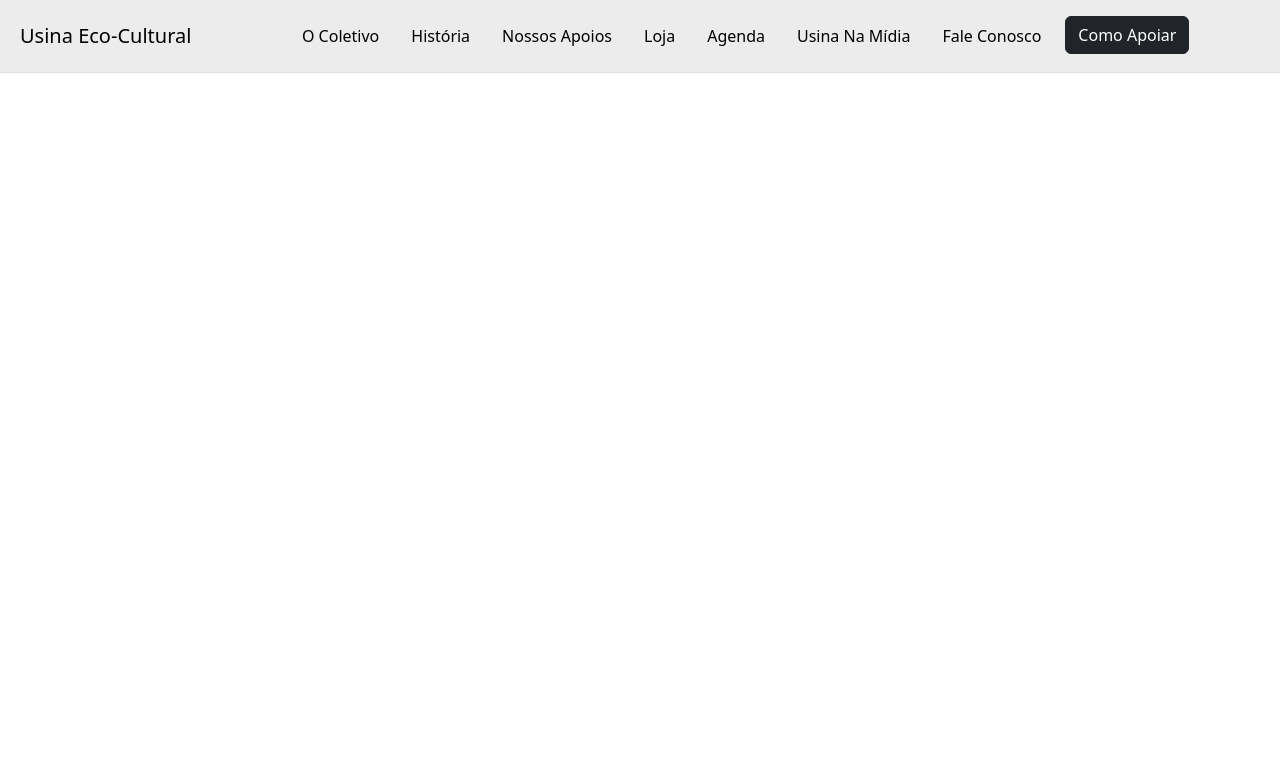
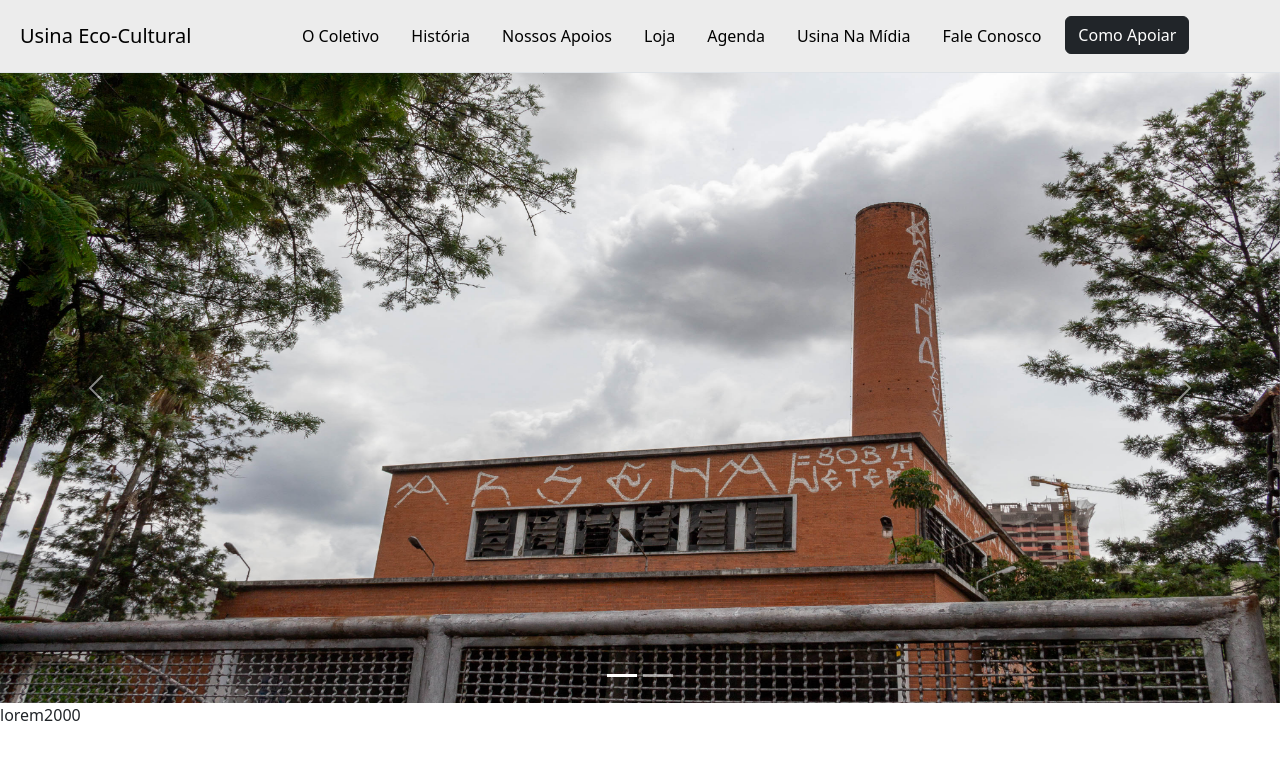
Before and after one commit to AlvarezGui/PII-2tri-2024, a website: page frontend/index.html in a window 1280 px wide. Drawn offline with nearby package versions, Linux system fonts and the light colour scheme.

Commit message:
carrossel

```diff
--- a/frontend/css/styles.css
+++ b/frontend/css/styles.css
@@ -6,3 +6,9 @@
     height: 10px;
     width: 50%;
 } */
+
+@media only screen and (min-width:768px){
+    .img-carro{
+        height: 630px;
+    }
+}
--- a/frontend/index.html
+++ b/frontend/index.html
@@ -12,7 +12,7 @@
     <nav class="navbar navbar-expand-lg border-bottom nav-bar sticky-top">
         <div class="container-fluid d-flex">
             <a href="#principal" class="navbar-brand flex-grow-1 p-2 ">
-                <!-- <img class="img-logo" src="./images/preto arvore verde transparente.png" alt="Logo"> -->
+                <!-- <img class="" src="./images/preto arvore verde transparente.png" alt="Logo" width="30" height="24"> -->
                 Usina Eco-Cultural
             </a>
             <button class="navbar-toggler" type="button" data-bs-toggle="collapse" data-bs-target="#navbarNavDropdown" aria-controls="navbarNavDropdown" aria-expanded="false" aria-label="Toggle navigation">
@@ -51,6 +51,39 @@
     </nav>
     <!-- fim da header -->
 
+    <!-- main -->
+     <main>
+        <!-- carousel -->
+        <div id="carouselIndicators" class="carousel slide">
+            <div class="carousel-indicators">
+                <button type="button" data-bs-target="#carouselIndicators" data-bs-slide-to="0" class="active" aria-current="true" aria-label="Slide 1"></button>
+                <button type="button" data-bs-target="#carouselIndicators" data-bs-slide-to="1" aria-label="Slide 2"></button>
+            </div>
+            <div class="carousel-inner">
+                <div class="carousel-item active">
+                    <img src="./images/IMG_1555.jpg" class="d-block w-100 img-carro"  alt="...">
+                </div>
+                <div class="carousel-item">
+                    <img src="./images/IMG_1768.jpg" class="d-block w-100" alt="...">
+                </div>
+            </div>
+            <button class="carousel-control-prev" type="button" data-bs-target="#carouselIndicators" data-bs-slide="prev">
+                <span class="carousel-control-prev-icon" aria-hidden="true"></span>
+                <span class="visually-hidden">Previous</span>
+            </button>
+            <button class="carousel-control-next" type="button" data-bs-target="#carouselIndicators" data-bs-slide="next">
+                <span class="carousel-control-next-icon" aria-hidden="true"></span>
+                <span class="visually-hidden">Next</span>
+            </button>
+          </div>
+          <!-- fim carousul -->
+
+
+
+          <p>lorem2000</p>
+     </main>
+     <!-- fim do main -->
+
     <script src="https://cdn.jsdelivr.net/npm/bootstrap@5.3.3/dist/js/bootstrap.bundle.min.js" integrity="sha384-YvpcrYf0tY3lHB60NNkmXc5s9fDVZLESaAA55NDzOxhy9GkcIdslK1eN7N6jIeHz" crossorigin="anonymous"></script>
 </body>
 </html>
```
